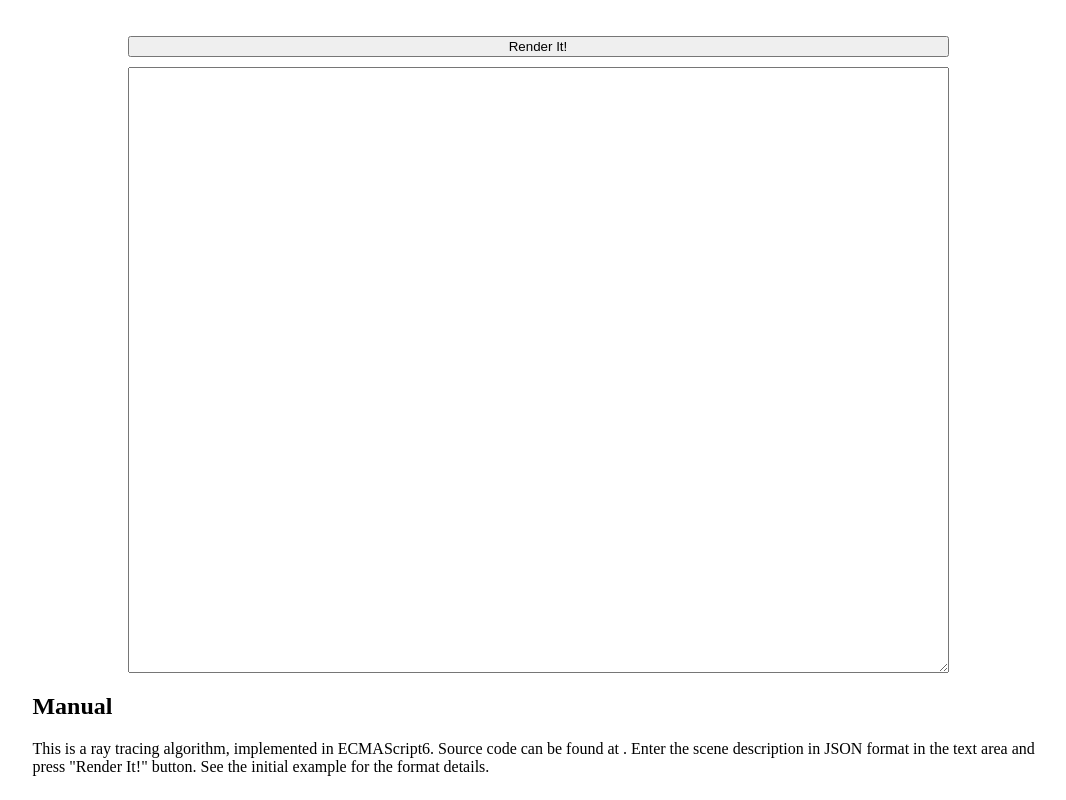
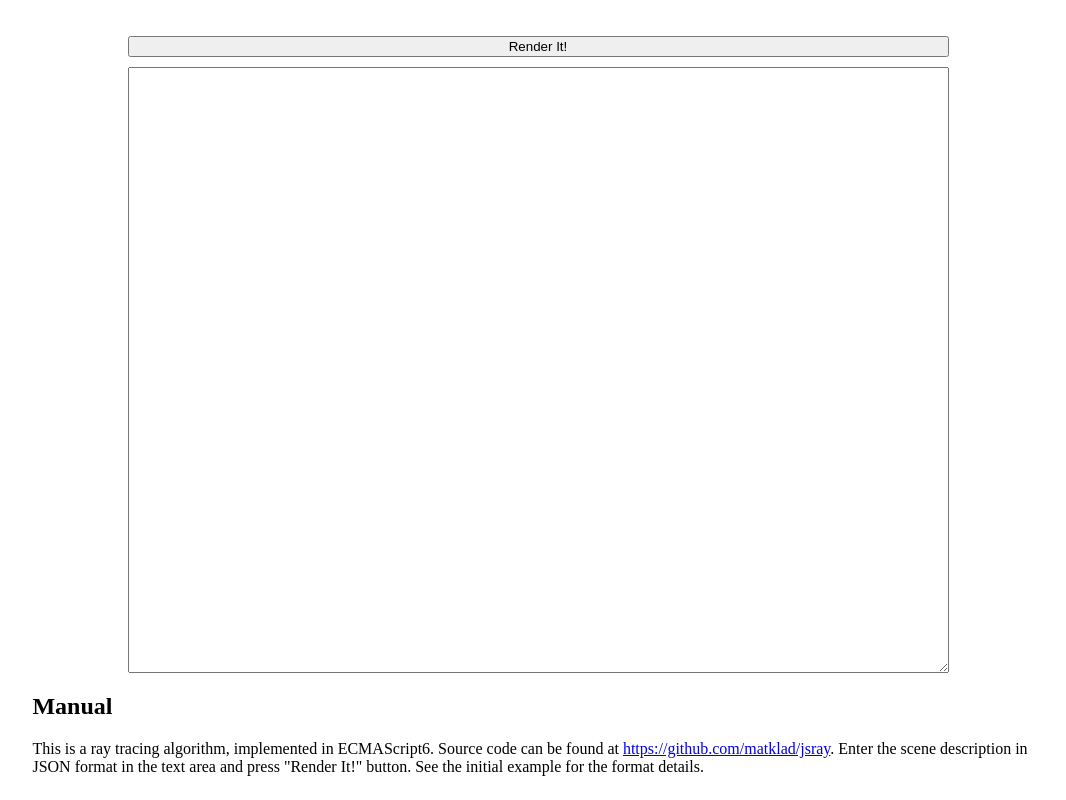
Before and after one commit to matklad/jsray, a plain HTML site: page index.html in a window 1280 px wide. Shown: the part 566-1366 px from the top of the page, without its empty margins (102-1168 px from the left). Drawn offline with Linux system fonts and the light colour scheme.

Commit message:
fix link

```diff
--- a/index.html
+++ b/index.html
@@ -27,7 +27,7 @@
         <p class="manual-text">
           This is a ray tracing algorithm, implemented in ECMAScript6.
 
-          Source code can be found at <a href="https://github.com/matklad/jsray"></a>.
+          Source code can be found at <a href="https://github.com/matklad/jsray">https://github.com/matklad/jsray</a>.
 
           Enter the scene description in JSON format in the text area and
           press "Render It!" button.
```
